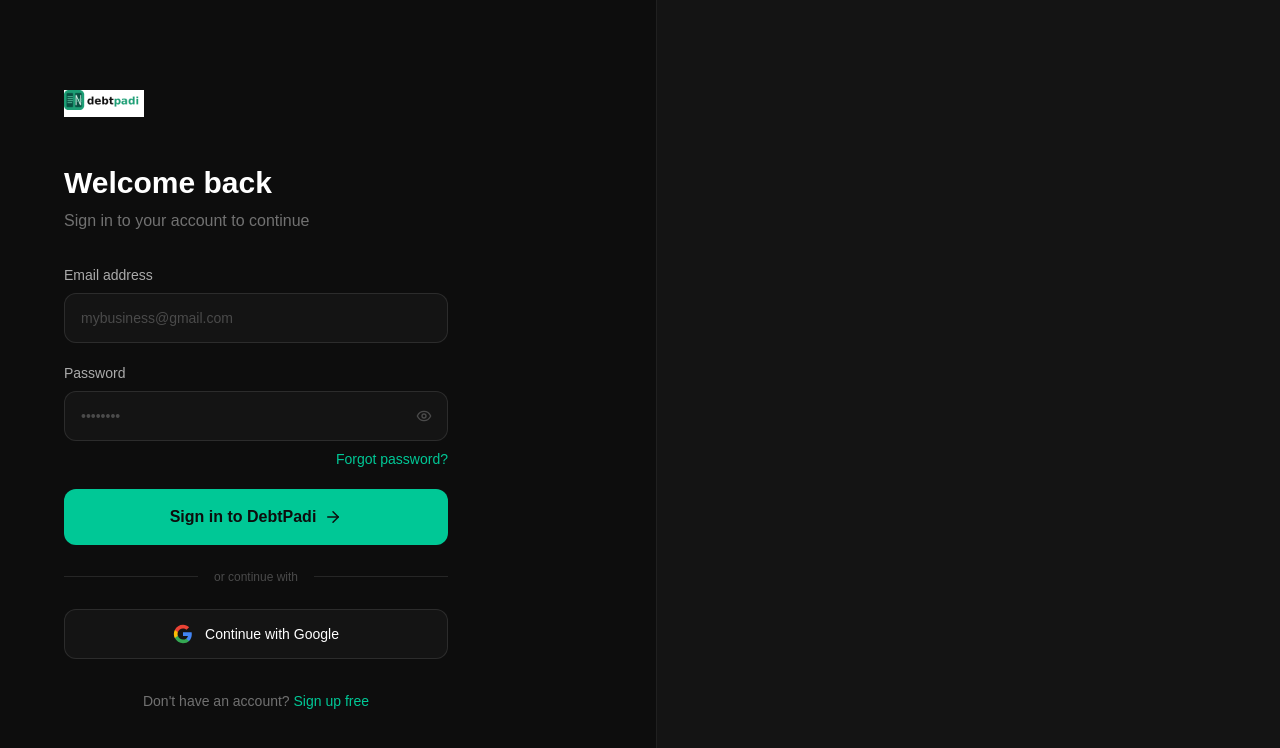
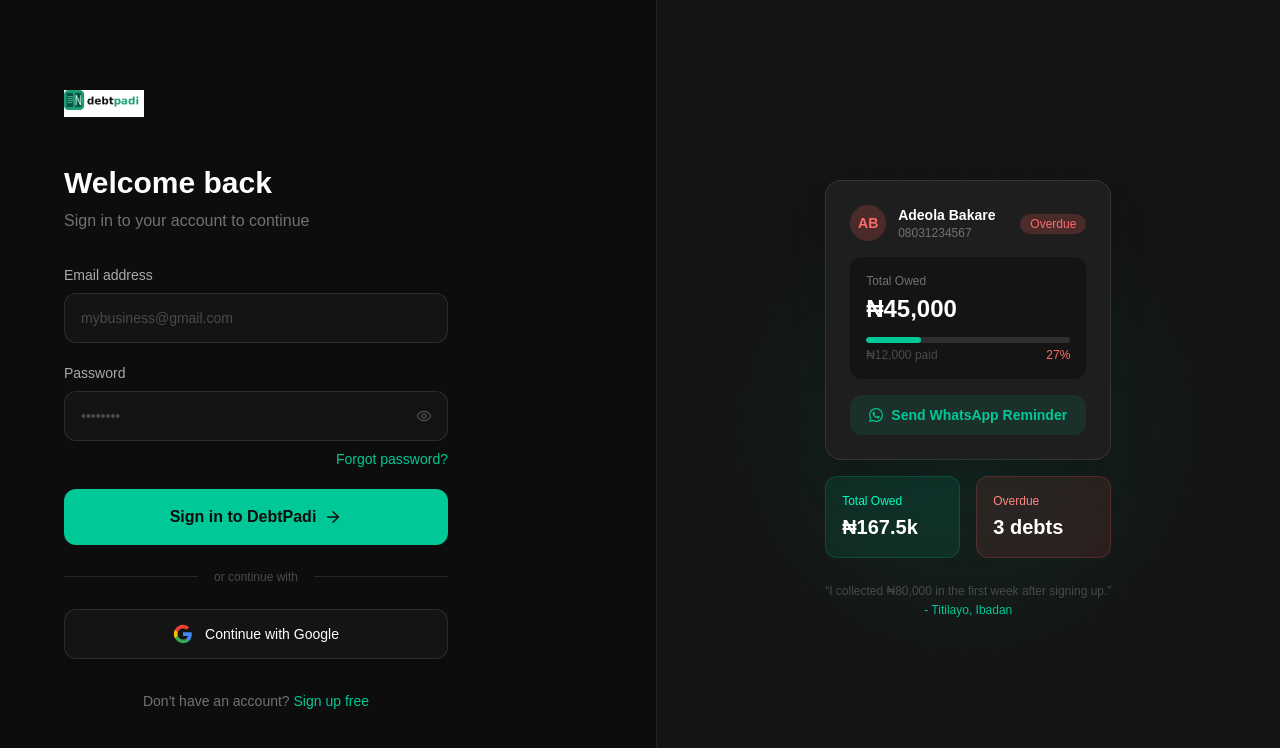
Before and after one commit to joyuusuf/debtpadi, a Next.js app: page /auth/signin in a window 1280 px wide. Shown: the top 748 px of the page. Built offline with nearby package versions, Linux system fonts and the light colour scheme; a web font is replaced by a local one.

Commit message:
toast added to the sign in page

```diff
--- a/app/auth/signin/page.tsx
+++ b/app/auth/signin/page.tsx
@@ -3,6 +3,7 @@
 import Link from "next/link";
 import Image from "next/image";
 import { Eye, EyeOff, ArrowRight, Loader2 } from "lucide-react";
+import { Toast } from "@/components/ui/Toast";
 
 const API_BASE = "http://localhost:5000/api/auth";
 
@@ -11,12 +12,11 @@
   const [password, setPassword] = useState("");
   const [showPass, setShowPass] = useState(false);
   const [loading, setLoading] = useState(false);
-  const [error, setError] = useState("");
+  const [toast, setToast] = useState<{ message: string; type: "success" | "error" } | null>(null);
 
   const handleSubmit = async (e: React.FormEvent) => {
     e.preventDefault();
     setLoading(true);
-    setError("");
 
     try {
       const res = await fetch(`${API_BASE}/login`, {
@@ -31,10 +31,10 @@
         throw new Error(data.error || "Invalid email or password");
       }
 
-      // Login successful (token is set in httpOnly cookie by backend)
-      window.location.href = "/dashboard";
+      setToast({ message: "Welcome back! Redirecting...", type: "success" });
+      setTimeout(() => { window.location.href = "/dashboard"; }, 1200);
     } catch (err: any) {
-      setError(err.message);
+      setToast({ message: err.message, type: "error" });
     } finally {
       setLoading(false);
     }
@@ -65,12 +65,6 @@
             </h1>
             <p className="text-ink-400">Sign in to your account to continue</p>
           </div>
-
-          {error && (
-            <div className="mb-6 p-4 bg-red-500/10 border border-red-500/30 text-red-400 rounded-xl text-sm">
-              {error}
-            </div>
-          )}
 
           <form className="space-y-5" onSubmit={handleSubmit}>
             <div>
@@ -150,24 +144,11 @@
             </div>
 
             <button className="w-full bg-ink-800 border border-white/10 hover:border-white/20 text-white font-medium py-3.5 rounded-xl transition-all flex items-center justify-center gap-3 text-sm hover:bg-ink-700">
-              {/* Google SVG remains the same */}
               <svg className="w-5 h-5" viewBox="0 0 24 24">
-                <path
-                  fill="#4285F4"
-                  d="M22.56 12.25c0-.78-.07-1.53-.2-2.25H12v4.26h5.92c-.26 1.37-1.04 2.53-2.21 3.31v2.77h3.57c2.08-1.92 3.28-4.74 3.28-8.09z"
-                />
-                <path
-                  fill="#34A853"
-                  d="M12 23c2.97 0 5.46-.98 7.28-2.66l-3.57-2.77c-.98.66-2.23 1.06-3.71 1.06-2.86 0-5.29-1.93-6.16-4.53H2.18v2.84C3.99 20.53 7.7 23 12 23z"
-                />
-                <path
-                  fill="#FBBC05"
-                  d="M5.84 14.09c-.22-.66-.35-1.36-.35-2.09s.13-1.43.35-2.09V7.07H2.18C1.43 8.55 1 10.22 1 12s.43 3.45 1.18 4.93l2.85-2.22.81-.62z"
-                />
-                <path
-                  fill="#EA4335"
-                  d="M12 5.38c1.62 0 3.06.56 4.21 1.64l3.15-3.15C17.45 2.09 14.97 1 12 1 7.7 1 3.99 3.47 2.18 7.07l3.66 2.84c.87-2.6 3.3-4.53 6.16-4.53z"
-                />
+                <path fill="#4285F4" d="M22.56 12.25c0-.78-.07-1.53-.2-2.25H12v4.26h5.92c-.26 1.37-1.04 2.53-2.21 3.31v2.77h3.57c2.08-1.92 3.28-4.74 3.28-8.09z" />
+                <path fill="#34A853" d="M12 23c2.97 0 5.46-.98 7.28-2.66l-3.57-2.77c-.98.66-2.23 1.06-3.71 1.06-2.86 0-5.29-1.93-6.16-4.53H2.18v2.84C3.99 20.53 7.7 23 12 23z" />
+                <path fill="#FBBC05" d="M5.84 14.09c-.22-.66-.35-1.36-.35-2.09s.13-1.43.35-2.09V7.07H2.18C1.43 8.55 1 10.22 1 12s.43 3.45 1.18 4.93l2.85-2.22.81-.62z" />
+                <path fill="#EA4335" d="M12 5.38c1.62 0 3.06.56 4.21 1.64l3.15-3.15C17.45 2.09 14.97 1 12 1 7.7 1 3.99 3.47 2.18 7.07l3.66 2.84c.87-2.6 3.3-4.53 6.16-4.53z" />
               </svg>
               Continue with Google
             </button>
@@ -187,8 +168,70 @@
 
       {/* Right Visual — unchanged */}
       <div className="hidden lg:flex flex-1 bg-ink-800 border-l border-white/5 relative overflow-hidden items-center justify-center p-12">
-        {/* ... (your existing right sidebar content) ... */}
+        {/* Background pattern */}
+        <div className="absolute inset-0 opacity-[0.03]" style={{
+          backgroundImage: `radial-gradient(circle, #00C896 1px, transparent 1px)`,
+          backgroundSize: '32px 32px',
+        }} />
+        <div className="absolute top-1/3 left-1/2 -translate-x-1/2 w-80 h-80 bg-jade/10 rounded-full blur-[80px]" />
+
+        <div className="relative z-10 max-w-sm">
+          <div className="bg-ink-700 border border-white/10 rounded-2xl p-6 mb-4 shadow-2xl">
+            <div className="flex items-center gap-3 mb-4">
+              <div className="w-9 h-9 rounded-full bg-coral-500/20 flex items-center justify-center">
+                <span className="font-heading font-bold text-coral-400 text-sm">AB</span>
+              </div>
+              <div>
+                <p className="font-semibold text-white text-sm">Adeola Bakare</p>
+                <p className="text-ink-400 text-xs">08031234567</p>
+              </div>
+              <div className="ml-auto">
+                <span className="badge bg-coral-500/20 text-coral-400 text-xs">Overdue</span>
+              </div>
+            </div>
+            <div className="bg-ink-800 rounded-xl p-4">
+              <p className="text-ink-400 text-xs mb-1">Total Owed</p>
+              <p className="font-heading font-bold text-2xl text-white">₦45,000</p>
+              <div className="mt-3 h-1.5 bg-ink-600 rounded-full overflow-hidden">
+                <div className="h-full bg-jade rounded-full" style={{ width: '27%' }} />
+              </div>
+              <div className="flex justify-between mt-1">
+                <span className="text-ink-500 text-xs">₦12,000 paid</span>
+                <span className="text-coral-400 text-xs">27%</span>
+              </div>
+            </div>
+            <button className="w-full mt-4 bg-jade/10 hover:bg-jade/20 text-jade font-semibold text-sm py-2.5 rounded-xl transition-colors flex items-center justify-center gap-2">
+              <svg width="14" height="14" viewBox="0 0 24 24" fill="currentColor"><path d="M17.472 14.382c-.297-.149-1.758-.867-2.03-.967-.273-.099-.471-.148-.67.15-.197.297-.767.966-.94 1.164-.173.199-.347.223-.644.075-.297-.15-1.255-.463-2.39-1.475-.883-.788-1.48-1.761-1.653-2.059-.173-.297-.018-.458.13-.606.134-.133.298-.347.446-.52.149-.174.198-.298.298-.497.099-.198.05-.371-.025-.52-.075-.149-.669-1.612-.916-2.207-.242-.579-.487-.5-.669-.51-.173-.008-.371-.01-.57-.01-.198 0-.52.074-.792.372-.272.297-1.04 1.016-1.04 2.479 0 1.462 1.065 2.875 1.213 3.074.149.198 2.096 3.2 5.077 4.487.709.306 1.262.489 1.694.625.712.227 1.36.195 1.871.118.571-.085 1.758-.719 2.006-1.413.248-.694.248-1.289.173-1.413-.074-.124-.272-.198-.57-.347m-5.421 7.403h-.004a9.87 9.87 0 01-5.031-1.378l-.361-.214-3.741.982.998-3.648-.235-.374a9.86 9.86 0 01-1.51-5.26c.001-5.45 4.436-9.884 9.888-9.884 2.64 0 5.122 1.03 6.988 2.898a9.825 9.825 0 012.893 6.994c-.003 5.45-4.437 9.884-9.885 9.884m8.413-18.297A11.815 11.815 0 0012.05 0C5.495 0 .16 5.335.157 11.892c0 2.096.547 4.142 1.588 5.945L.057 24l6.305-1.654a11.882 11.882 0 005.683 1.448h.005c6.554 0 11.89-5.335 11.893-11.893a11.821 11.821 0 00-3.48-8.413Z"/></svg>
+              Send WhatsApp Reminder
+            </button>
+          </div>
+
+          <div className="grid grid-cols-2 gap-4">
+            <div className="bg-jade/10 border border-jade/20 rounded-xl p-4">
+              <p className="text-jade-300 text-xs mb-1">Total Owed</p>
+              <p className="font-heading font-bold text-white text-xl">₦167.5k</p>
+            </div>
+            <div className="bg-coral-500/10 border border-coral-500/20 rounded-xl p-4">
+              <p className="text-coral-300 text-xs mb-1">Overdue</p>
+              <p className="font-heading font-bold text-white text-xl">3 debts</p>
+            </div>
+          </div>
+
+          <p className="text-center text-ink-500 text-xs mt-6 leading-relaxed">
+            &ldquo;I collected ₦80,000 in the first week after signing up.&rdquo;<br />
+            <span className="text-jade">- Titilayo, Ibadan</span>
+          </p>
+        </div>
       </div>
+
+      {/* Toast */}
+      {toast && (
+        <Toast
+          message={toast.message}
+          type={toast.type}
+          onClose={() => setToast(null)}
+        />
+      )}
     </div>
   );
 }
--- a/app/globals.css
+++ b/app/globals.css
@@ -118,3 +118,12 @@
   font-weight: 500;
   font-family: 'Satoshi', sans-serif;
 }
+
+@keyframes shrink {
+  from { width: 100%; }
+  to   { width: 0%; }
+}
+
+.animate-shrink {
+  animation: shrink 4s linear forwards;
+}
--- /dev/null
+++ b/components/ui/Toast.tsx
@@ -0,0 +1,75 @@
+"use client";
+import { useEffect, useState } from "react";
+import { CheckCircle, XCircle, X } from "lucide-react";
+
+type ToastType = "success" | "error";
+
+interface ToastProps {
+    message: string;
+    type: ToastType;
+    onClose: () => void;
+}
+
+export function Toast({ message, type, onClose }: ToastProps) {
+    const [visible, setVisible] = useState(false);
+
+    useEffect(() => {
+        // Animate in
+        const enter = setTimeout(() => setVisible(true), 10);
+        // Auto-dismiss after 4s
+        const exit = setTimeout(() => {
+            setVisible(false);
+            setTimeout(onClose, 300);
+        }, 4000);
+
+        return () => {
+            clearTimeout(enter);
+            clearTimeout(exit);
+        };
+    }, [onClose]);
+
+    return (
+        <div
+            className={`fixed top-6 left-1/2 -translate-x-1/2 z-[999] transition-all duration-300 ease-out ${visible ? "opacity-100 translate-y-0" : "opacity-0 -translate-y-4"
+                }`}
+        >
+            <div
+                className={`flex items-center gap-3 px-4 py-3.5 rounded-xl shadow-2xl border backdrop-blur-xl min-w-[280px] max-w-[420px] ${type === "success"
+                    ? "bg-ink-900/95 border-jade/20"
+                    : "bg-ink-900/95 border-red-500/20"
+                    }`}
+            >
+                {/* Icon */}
+                {type === "success" ? (
+                    <CheckCircle size={18} className="text-jade flex-shrink-0" />
+                ) : (
+                    <XCircle size={18} className="text-red-400 flex-shrink-0" />
+                )}
+
+                {/* Message */}
+                <p className="text-sm font-medium text-white flex-1 leading-snug">
+                    {message}
+                </p>
+
+                {/* Progress bar */}
+                <div className="absolute bottom-0 left-0 right-0 h-[2px] rounded-b-2xl overflow-hidden">
+                    <div
+                        className={`h-full animate-shrink ${type === "success" ? "bg-jade" : "bg-red-400"
+                            }`}
+                    />
+                </div>
+
+                {/* Close */}
+                <button
+                    onClick={() => {
+                        setVisible(false);
+                        setTimeout(onClose, 300);
+                    }}
+                    className="text-ink-500 hover:text-white transition-colors flex-shrink-0 ml-1"
+                >
+                    <X size={14} />
+                </button>
+            </div>
+        </div>
+    );
+}
```
